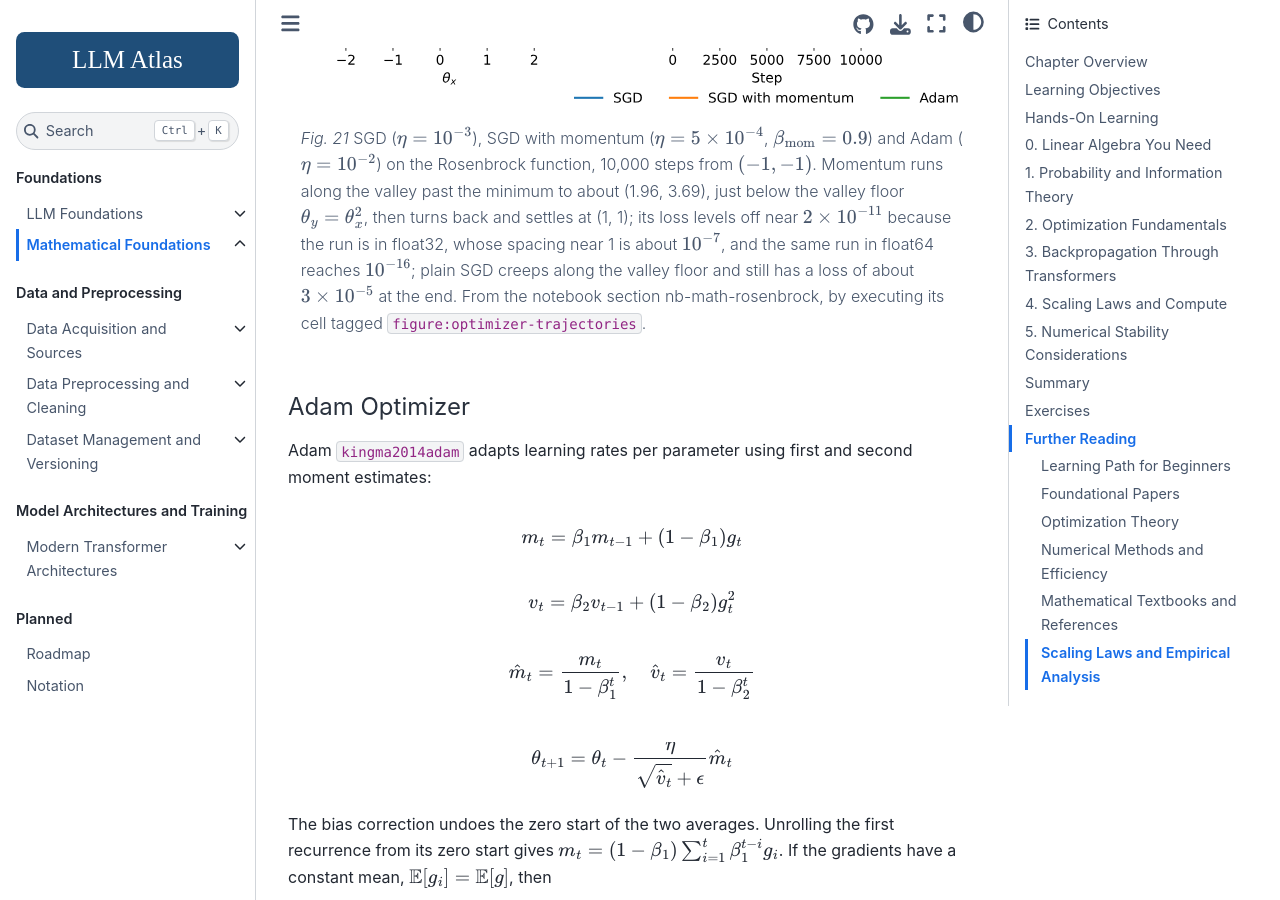
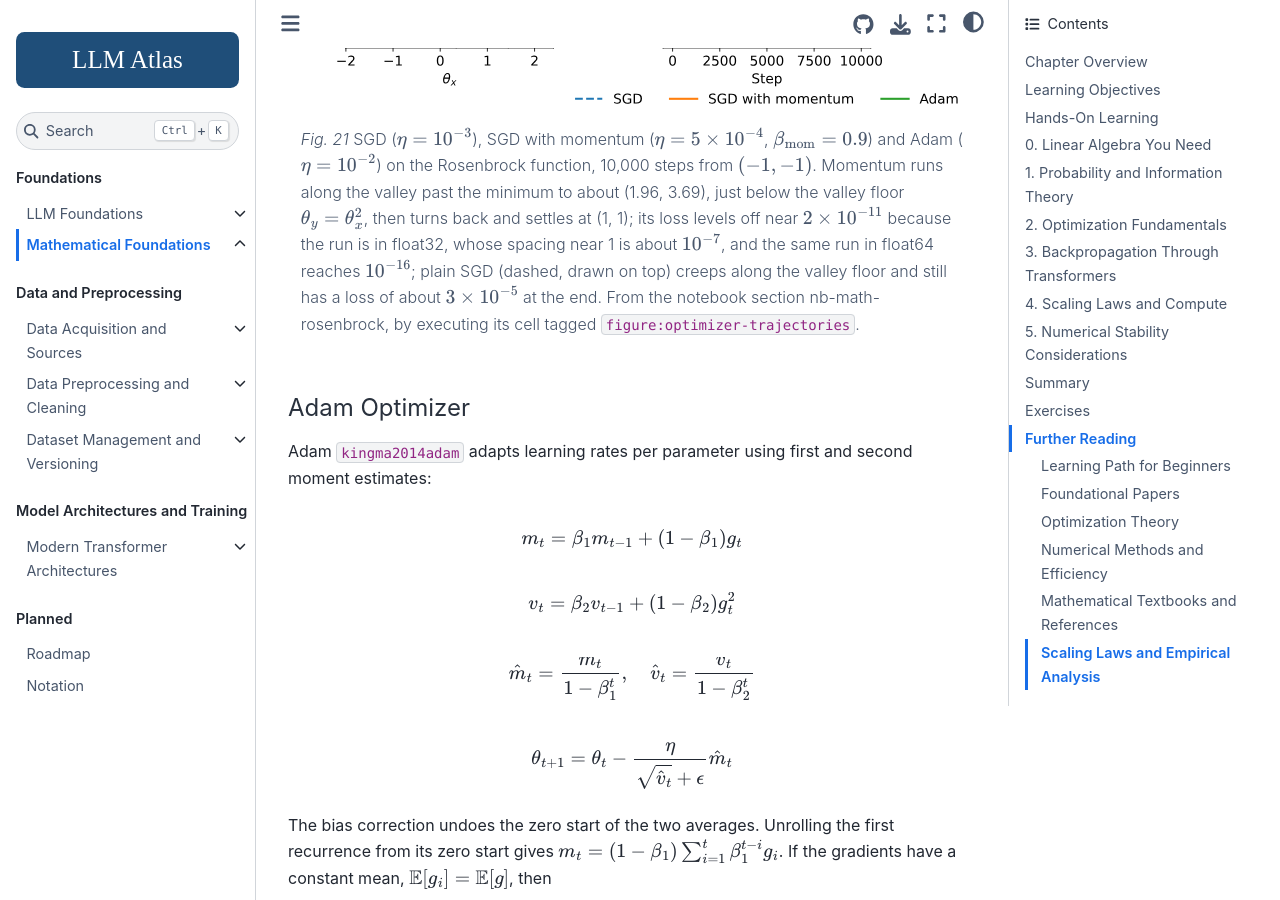
Before and after one commit to Beaker12/llmatlas, a Jupyter Book: the page built from chapters/02-mathematics/index.md, in a window 1280 px wide and 900 px high, scrolled down 15950 px. Built offline with Jupyter Book 1.0.4 settings and Sphinx 7.4.7 and the Sphinx Book theme 1.1.4, drawn with Linux system fonts in a browser that asks for light colours; pages that are not in the unit, such as notebooks, are missing from menus; cross-references to code outside the pages are shown as plain code; some of the changed lines change nothing that is shown.

Commit message:
Chapter 2: check the attention backward formula in the notebook, rewrite its section prose, store its plots at print width, fix three figures, cite PyTorch's Adam (R2-03, R2-07, R2-11, R2-12, R2-13)

````diff
--- a/chapters/02-mathematics/index.md
+++ b/chapters/02-mathematics/index.md
@@ -492,9 +492,9 @@
 
 ```{figure} figures/optimizer-trajectories.*
 :name: fig-ch2-optimizer-trajectories
-:alt: Left: paths of SGD, SGD with momentum and Adam on Rosenbrock contours from (-1, -1) to the minimum at (1, 1); momentum runs past the minimum along the valley to about (1.96, 3.69). Right: loss against iteration on a log scale.
-
-SGD ($\eta = 10^{-3}$), SGD with momentum ($\eta = 5 \times 10^{-4}$, $\beta_{\text{mom}} = 0.9$) and Adam ($\eta = 10^{-2}$) on the Rosenbrock function, 10,000 steps from $(-1, -1)$. Momentum runs along the valley past the minimum to about (1.96, 3.69), just below the valley floor $\theta_y = \theta_x^2$, then turns back and settles at (1, 1); its loss levels off near $2 \times 10^{-11}$ because the run is in float32, whose spacing near 1 is about $10^{-7}$, and the same run in float64 reaches $10^{-16}$; plain SGD creeps along the valley floor and still has a loss of about $3 \times 10^{-5}$ at the end. From the notebook section {ref}`nb-math-rosenbrock`, by executing its cell tagged `figure:optimizer-trajectories`.
+:alt: Left: paths of SGD (dashed), SGD with momentum and Adam on Rosenbrock contours from (-1, -1) to the minimum at (1, 1); momentum runs past the minimum along the valley to about (1.96, 3.69). Right: loss against iteration on a log scale.
+
+SGD ($\eta = 10^{-3}$), SGD with momentum ($\eta = 5 \times 10^{-4}$, $\beta_{\text{mom}} = 0.9$) and Adam ($\eta = 10^{-2}$) on the Rosenbrock function, 10,000 steps from $(-1, -1)$. Momentum runs along the valley past the minimum to about (1.96, 3.69), just below the valley floor $\theta_y = \theta_x^2$, then turns back and settles at (1, 1); its loss levels off near $2 \times 10^{-11}$ because the run is in float32, whose spacing near 1 is about $10^{-7}$, and the same run in float64 reaches $10^{-16}$; plain SGD (dashed, drawn on top) creeps along the valley floor and still has a loss of about $3 \times 10^{-5}$ at the end. From the notebook section {ref}`nb-math-rosenbrock`, by executing its cell tagged `figure:optimizer-trajectories`.
 ```
 
 (sec-ch2-adam-optimizer)=
@@ -1397,7 +1397,7 @@
 
 #### Where the Stability Constant Goes
 
-Adam and LayerNorm both add a small $\epsilon$ to a denominator, in different places. Adam adds it outside the square root, $\hat{m}_t / (\sqrt{\hat{v}_t} + \epsilon)$ ({ref}`sec-ch2-adam-optimizer`), as in Kingma and Ba's algorithm and PyTorch's `Adam`. Without it the ratio $|\hat{m}_t|/\sqrt{\hat{v}_t}$ is still bounded, though not by the value usually quoted. {cite:t}`kingma2014adam` give $(1 - \beta_1)/\sqrt{1 - \beta_2} = 0.1/\sqrt{0.001} = 3.16$ as the bound when $1 - \beta_1 > \sqrt{1 - \beta_2}$, a case that "only happens in the most severe case of sparsity: when a gradient has been zero at all timesteps except at the current timestep", and add that "for less sparse cases, the effective stepsize will be smaller". The first statement holds: a rare token's embedding row ({ref}`sec-ch2-adam-optimizer`) whose gradient has been zero for 5,000 steps and is then nonzero moves by $3.15\,\eta$. The second does not. If the token then occurs in every batch with the same gradient, $\hat{m}_t$ approaches the gradient within tens of steps while $\sqrt{\hat{v}_t}$ grows over thousands, and the step rises to $4.24\,\eta$ at the second occurrence and $6.55\,\eta$ at the twelfth before it falls back toward $\eta$, the same curve as the uncorrected steps of Solution 2 in {ref}`sec-ch2-exercise-2`.
+Adam and LayerNorm both add a small $\epsilon$ to a denominator, in different places. Adam adds it outside the square root, $\hat{m}_t / (\sqrt{\hat{v}_t} + \epsilon)$ ({ref}`sec-ch2-adam-optimizer`), as in Kingma and Ba's algorithm and PyTorch's `Adam` {cite}`pytorch2026adam`. Without it the ratio $|\hat{m}_t|/\sqrt{\hat{v}_t}$ is still bounded, though not by the value usually quoted. {cite:t}`kingma2014adam` give $(1 - \beta_1)/\sqrt{1 - \beta_2} = 0.1/\sqrt{0.001} = 3.16$ as the bound when $1 - \beta_1 > \sqrt{1 - \beta_2}$, a case that "only happens in the most severe case of sparsity: when a gradient has been zero at all timesteps except at the current timestep", and add that "for less sparse cases, the effective stepsize will be smaller". The first statement holds: a rare token's embedding row ({ref}`sec-ch2-adam-optimizer`) whose gradient has been zero for 5,000 steps and is then nonzero moves by $3.15\,\eta$. The second does not. If the token then occurs in every batch with the same gradient, $\hat{m}_t$ approaches the gradient within tens of steps while $\sqrt{\hat{v}_t}$ grows over thousands, and the step rises to $4.24\,\eta$ at the second occurrence and $6.55\,\eta$ at the twelfth before it falls back toward $\eta$, the same curve as the uncorrected steps of Solution 2 in {ref}`sec-ch2-exercise-2`.
 
 The bound that does hold for every gradient sequence follows from the Cauchy-Schwarz inequality, which bounds a sum of products by the square roots of the two sums of squares. Unrolled from their zero start, $m_t = (1 - \beta_1)\sum_{i=1}^{t} \beta_1^{t-i} g_i$ and $v_t = (1 - \beta_2)\sum_{i=1}^{t} \beta_2^{t-i} g_i^2$ ({ref}`sec-ch2-adam-optimizer`). Writing each term of the first sum as the product $(\beta_1/\sqrt{\beta_2})^{t-i} \cdot \beta_2^{(t-i)/2} g_i$ gives
 
--- a/references.bib
+++ b/references.bib
@@ -2597,3 +2597,11 @@
   howpublished={3Blue1Brown, \url{https://www.3blue1brown.com/topics/neural-networks}, accessed 2026-11-13},
   url={https://www.3blue1brown.com/topics/neural-networks}
 }
+
+@misc{pytorch2026adam,
+  title={torch.optim.Adam},
+  author={{PyTorch Contributors}},
+  year={2026},
+  howpublished={PyTorch 2.15 documentation, \url{https://docs.pytorch.org/docs/2.15/generated/torch.optim.Adam.html}, accessed 2026-11-13},
+  url={https://docs.pytorch.org/docs/2.15/generated/torch.optim.Adam.html}
+}
````
Also changed, not shown: chapters/02-mathematics/figures/attention-graph.svg, chapters/02-mathematics/figures/gradient-flow-depth.svg, chapters/02-mathematics/figures/lr-schedules.svg, chapters/02-mathematics/figures/optimizer-trajectories.svg, chapters/02-mathematics/figures/pre-post-ln.svg, 9 other files.
